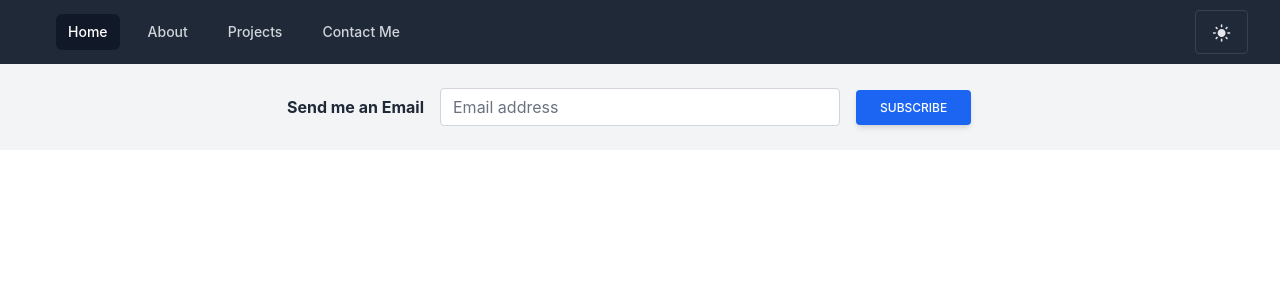
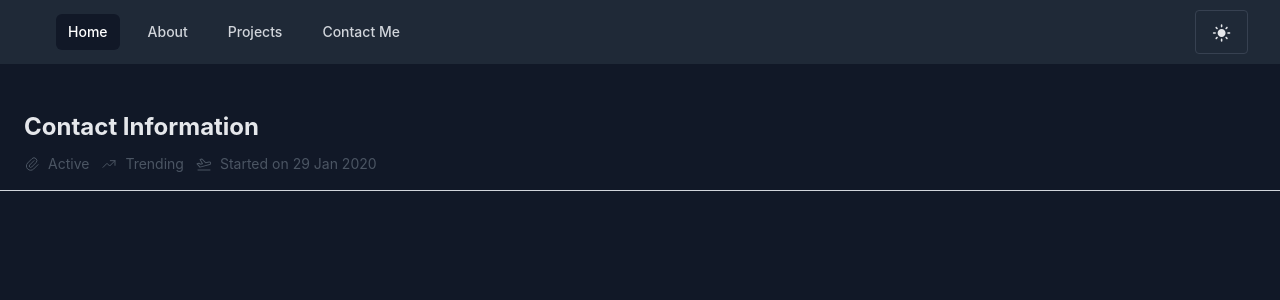
Before and after one commit to nyozov/newportfolio, a React (Create React App) app: page /contact in a window 1280 px wide. Shown: the top 300 px of the page. Built offline with nearby package versions, Linux system fonts and the light colour scheme.

Commit message:
styling updates to components

```diff
--- a/src/App.js
+++ b/src/App.js
@@ -3,7 +3,7 @@
 import NameBox from "./components/NameBox";
 import Projects from "./components/Projects";
 import Skills from "./components/Skills";
-import Footer from "./components/Footer";
+import Footer from "./components/Contact";
 import devArt from "./assets/dev_art.png";
 import About from './components/About';
 import { useState } from "react";
@@ -53,13 +53,9 @@
 
             }/>
              <Route path="/contact" element={
-              <motion.div
-              initial={{ opacity: 0 }}
-              transition={{ ease: "easeIn", delay: 0.2 }}
-              animate={{ opacity: 1 }}
-            >
+
               <Footer/>
-              </motion.div>
+
             }/>
           </Routes>
         </div>
--- a/src/components/About.jsx
+++ b/src/components/About.jsx
@@ -80,14 +80,7 @@
             </li>
           </ul>
         </div>
-        <div className="mt-6 lg:mt-0">
-          <button className="mx-2 my-2 bg-white transition duration-150 ease-in-out focus:outline-none hover:bg-gray-100 rounded text-indigo-700 px-6 py-2 text-sm">
-            Back
-          </button>
-          <button className="transition duration-150 ease-in-out hover:bg-indigo-600 focus:outline-none border bg-indigo-700 rounded text-white px-8 py-2 text-sm">
-            Edit Profile
-          </button>
-        </div>
+
       </div>
       <motion.div
         className="flex justify-center flex-col"
--- /dev/null
+++ b/src/components/Contact.jsx
@@ -0,0 +1,105 @@
+import { motion } from "framer-motion";
+import { useState } from "react";
+
+
+export default function Footer() {
+  const [formResults, setFormResults] = useState({
+
+  })
+
+
+  return (
+    <div className="absolute dark:bg-gray-900 bg-gray-200 w-full h-screen">
+    <div className="dark:bg-gray-900 bg-gray-200">
+      <div className="dark:bg-gray-900 my-6 lg:my-12 container px-6 mx-auto flex flex-col lg:flex-row items-start lg:items-center justify-between pb-4 border-b border-gray-300">
+        <div>
+          <h4 className="text-2xl font-bold leading-tight dark:text-gray-200 text-gray-800">
+            Contact Information
+          </h4>
+          <ul className="flex flex-col md:flex-row items-start md:items-center text-gray-600 text-sm mt-3">
+            <li className="flex items-center mr-3 mt-3 md:mt-0">
+              <span className="mr-2">
+                <svg
+                  xmlns="http://www.w3.org/2000/svg"
+                  className="icon icon-tabler icon-tabler-paperclip"
+                  width={16}
+                  height={16}
+                  viewBox="0 0 24 24"
+                  strokeWidth="1.5"
+                  stroke="currentColor"
+                  fill="none"
+                  strokeLinecap="round"
+                  strokeLinejoin="round"
+                >
+                  <path stroke="none" d="M0 0h24v24H0z" />
+                  <path d="M15 7l-6.5 6.5a1.5 1.5 0 0 0 3 3l6.5 -6.5a3 3 0 0 0 -6 -6l-6.5 6.5a4.5 4.5 0 0 0 9 9 l6.5 -6.5" />
+                </svg>
+              </span>
+              <span>Active</span>
+            </li>
+            <li className="flex items-center mr-3 mt-3 md:mt-0">
+              <span className="mr-2">
+                <svg
+                  xmlns="http://www.w3.org/2000/svg"
+                  className="icon icon-tabler icon-tabler-trending-up"
+                  width={16}
+                  height={16}
+                  viewBox="0 0 24 24"
+                  strokeWidth="1.5"
+                  stroke="currentColor"
+                  fill="none"
+                  strokeLinecap="round"
+                  strokeLinejoin="round"
+                >
+                  <path stroke="none" d="M0 0h24v24H0z" />
+                  <polyline points="3 17 9 11 13 15 21 7" />
+                  <polyline points="14 7 21 7 21 14" />
+                </svg>
+              </span>
+              <span> Trending</span>
+            </li>
+            <li className="flex items-center mt-3 md:mt-0">
+              <span className="mr-2">
+                <svg
+                  xmlns="http://www.w3.org/2000/svg"
+                  className="icon icon-tabler icon-tabler-plane-departure"
+                  width={16}
+                  height={16}
+                  viewBox="0 0 24 24"
+                  strokeWidth="1.5"
+                  stroke="currentColor"
+                  fill="none"
+                  strokeLinecap="round"
+                  strokeLinejoin="round"
+                >
+                  <path stroke="none" d="M0 0h24v24H0z" />
+                  <path
+                    d="M15 12h5a2 2 0 0 1 0 4h-15l-3 -6h3l2 2h3l-2 -7h3z"
+                    transform="rotate(-15 12 12) translate(0 -1)"
+                  />
+                  <line x1={3} y1={21} x2={21} y2={21} />
+                </svg>
+              </span>
+              <span>Started on 29 Jan 2020</span>
+            </li>
+          </ul>
+        </div>
+      </div>
+      {/* Page title ends */}
+      <motion.div
+        initial={{ opacity: 0 }}
+        transition={{ ease: "easeIn", delay: 0.3 }}
+        animate={{ opacity: 1 }}
+        className="container dark:bg-gray-900 mx-auto px-6"
+      >
+        {/* Remove class [ h-64 ] when adding a card block */}
+        {/* Remove class [ border-dashed border-2 border-gray-300 ] to remove dotted border */}
+        <div className="container mx-auto grid sm:grid-cols-1 md:grid-cols-2 lg:grid-cols-3 xl:grid-cols-3 pt-6 gap-8">
+          {/* Place your content here */}
+
+        </div>
+      </motion.div>
+    </div>
+  </div>
+  )
+}
--- a/src/components/Footer.jsx
+++ /dev/null
@@ -1,49 +0,0 @@
-import React from 'react'
-
-export default function Footer() {
-  return (
-    <div className="bg-gray-100 text-center">
-    <div className="px-6 pt-6">
-      <form action="">
-        <div className="grid md:grid-cols-3 gird-cols-1 gap-4 flex justify-center items-center">
-          <div className="md:ml-auto md:mb-6">
-            <p className="text-gray-800">
-              <strong>Send me an Email</strong>
-            </p>
-          </div>
-
-          <div className="md:mb-6">
-            <input
-              type="text"
-              className="
-                form-control
-                block
-                w-full
-                px-3
-                py-1.5
-                text-base
-                font-normal
-                text-gray-700
-                bg-white bg-clip-padding
-                border border-solid border-gray-300
-                rounded
-                transition
-                ease-in-out
-                m-0
-                focus:text-gray-700 focus:bg-white focus:border-blue-600 focus:outline-none
-              "
-              id="exampleFormControlInput1"
-              placeholder="Email address"/>
-          </div>
-
-          <div className="md:mr-auto mb-6">
-            <button type="button" className="inline-block px-6 py-2.5 bg-blue-600 text-white font-medium text-xs leading-tight uppercase rounded shadow-md hover:bg-blue-700 hover:shadow-lg focus:bg-blue-700 focus:shadow-lg focus:outline-none focus:ring-0 active:bg-blue-800 active:shadow-lg transition duration-150 ease-in-out">Subscribe</button>
-          </div>
-        </div>
-      </form>
-    </div>
-
-
-  </div>
-  )
-}
--- a/src/components/Navbar.jsx
+++ b/src/components/Navbar.jsx
@@ -18,7 +18,7 @@
 
 
   return (
-    <Disclosure as="nav" className="bg-white dark:bg-gray-800" >
+    <Disclosure as="nav" className=" bg-white dark:bg-gray-800" >
       {({ open }) => (
         <>
           <div className="max-w-7xl mx-auto px-2 sm:px-6 lg:px-8">
```
Also changed, not shown: src/components/Projects.jsx (+125 -64 lines).
